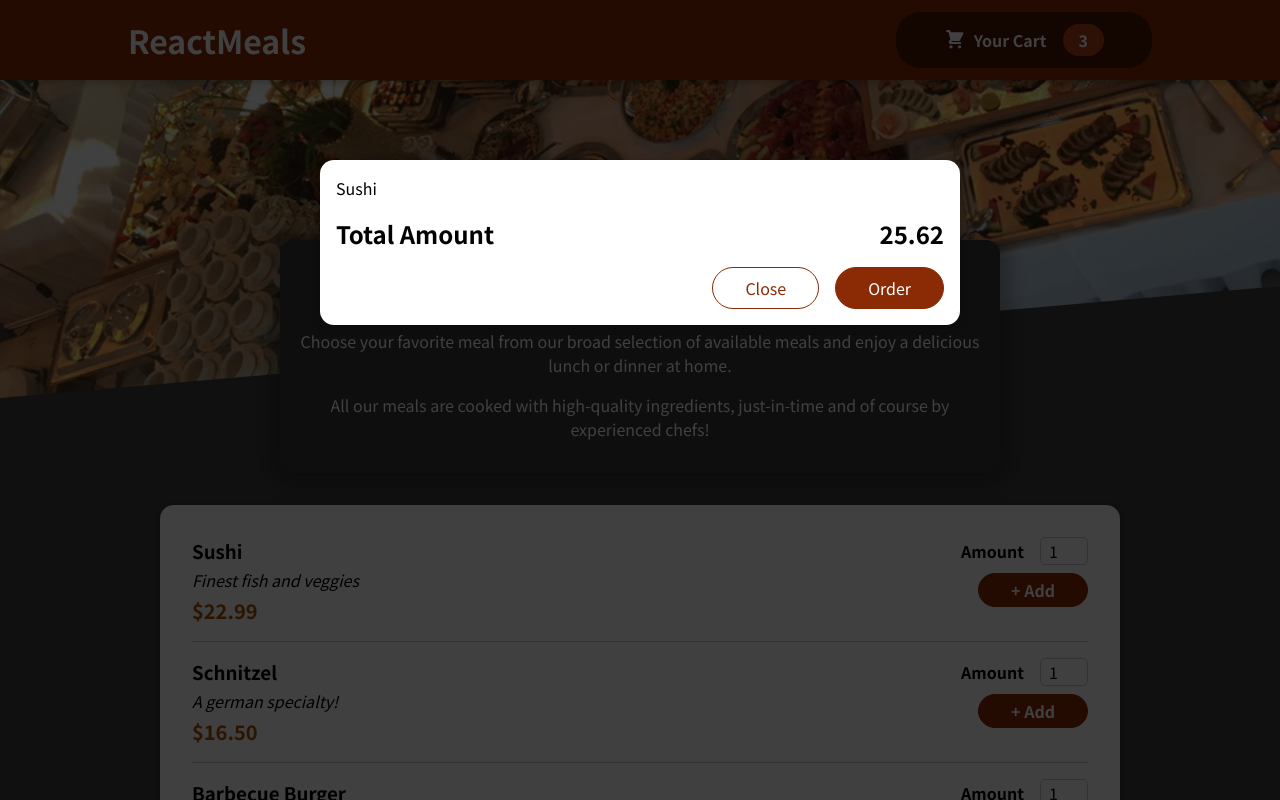
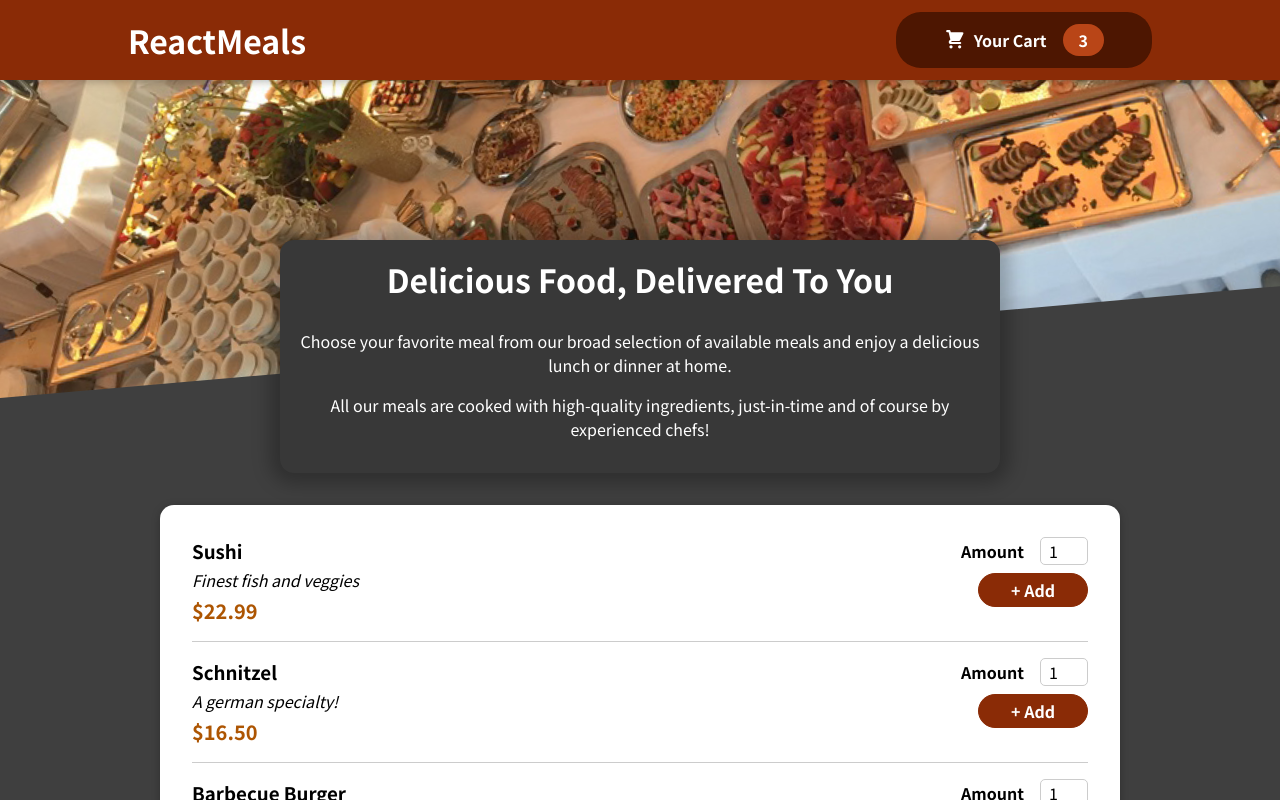
Before and after one commit to robinyoon-dev/react-course-project-the-food-order-app, a React (Create React App) app: page / in a window 1280 px wide. Shown: the top 800 px of the page. Built offline with nearby package versions, Linux system fonts and the light colour scheme.

Commit message:
add cartIsShown state

```diff
--- a/src/App.js
+++ b/src/App.js
@@ -1,12 +1,22 @@
-import React, { Fragment } from "react";
+import React, { Fragment, useState } from "react";
 import Header from "./components/Layout/Header";
 import Meals from "./components/Meals/Meals";
 import Cart from "./components/Cart/Cart";
 
 function App() {
+  const [cartIsShown, setCartIsShown] = useState(false);
+
+  const showCartHandler = () => {
+    setCartIsShown(true);
+  };
+
+  const hideCartHandler = () => {
+    setCartIsShown(false);
+  };
+
   return (
     <Fragment>
-      <Cart/>
+      {cartIsShown && <Cart/>}
       <Header />
       <main>
         <Meals />
```
